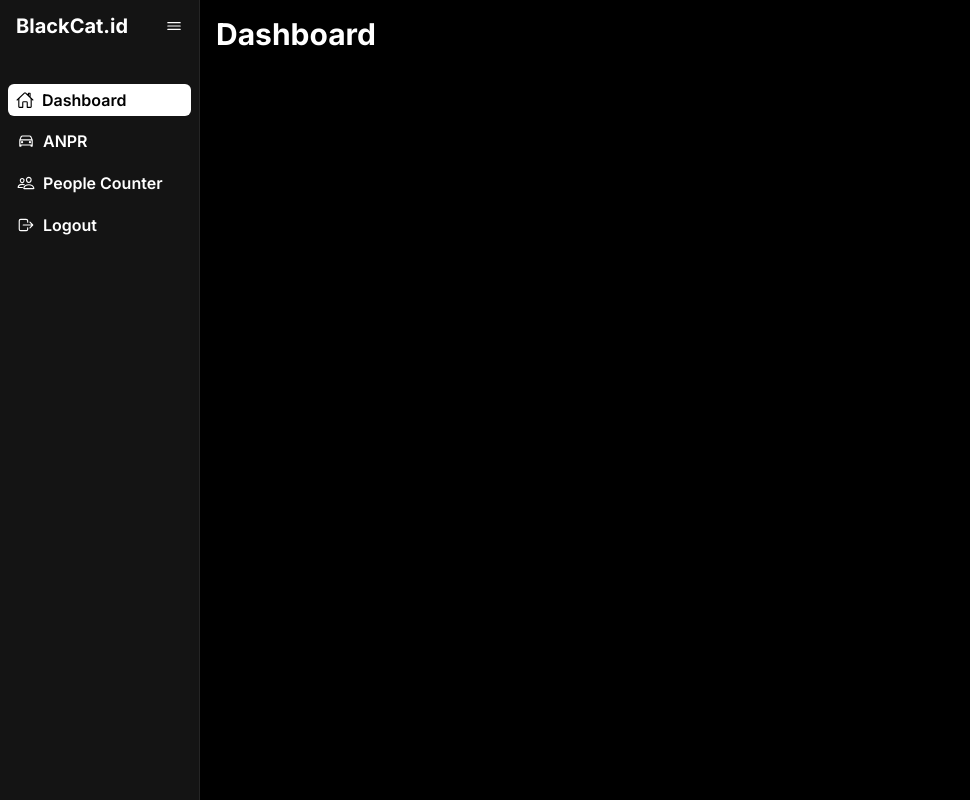
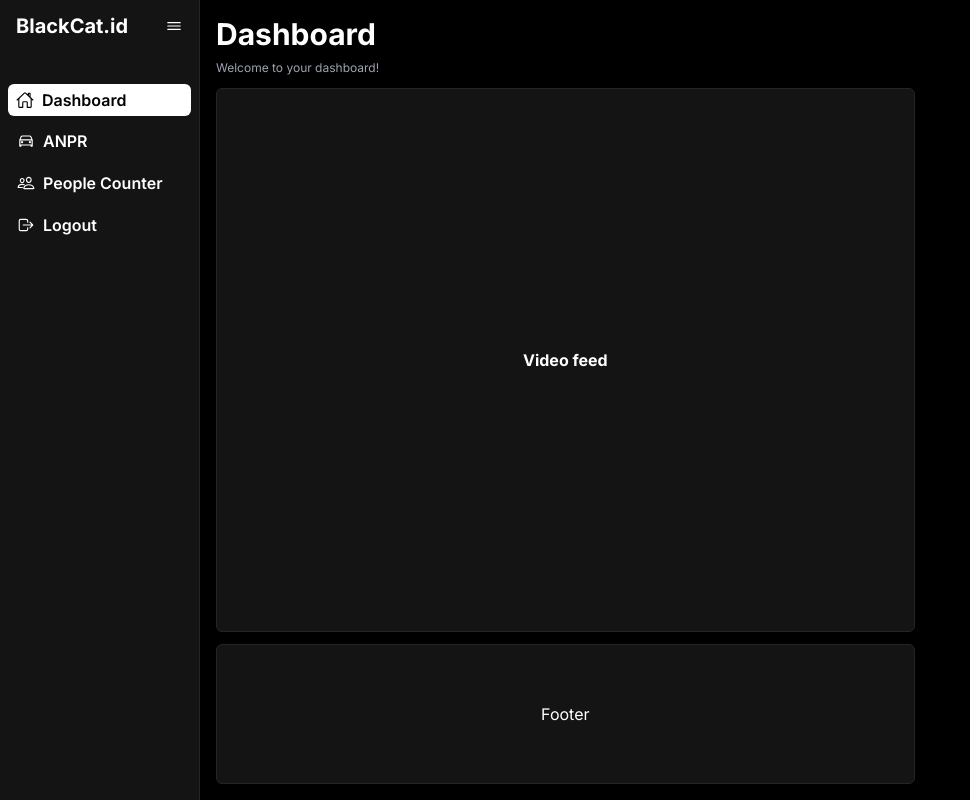
Before and after one commit to Aarya3624/blackcat-dashboard, a Next.js app: page / in a window 1280 px wide. Shown: the whole page, without its empty margins (0-970 px from the left). Built offline with nearby package versions, Linux system fonts and the light colour scheme.

Commit message:
Added placeholders

```diff
--- a/src/app/components/dashboard.tsx
+++ b/src/app/components/dashboard.tsx
@@ -1,7 +1,25 @@
 import React from "react";
 
 const Dashboard = () => {
-  return <h1 className="text-3xl font-bold">Dashboard</h1>;
+  return (
+    <div className="flex flex-col w-full gap-2 h-full">
+      <h1 className="text-3xl font-bold">Dashboard</h1>
+
+      <p className="text-xs text-gray-400">Welcome to your dashboard!</p>
+
+      <div className="flex bg-grey-400 border border-grey-300 p-5 justify-center items-center w-2/3 mt-1 rounded-md flex-grow">
+        <div className="font-bold">Video feed</div>
+      </div>
+      <div
+        className="flex bg-grey-400 border border-grey-300 p-5 justify-center items-center w-2/3 mt-1 rounded-md"
+        style={{
+          height: "140px",
+        }}
+      >
+        <div>Footer</div>
+      </div>
+    </div>
+  );
 };
 
 export default Dashboard;
--- a/tailwind.config.ts
+++ b/tailwind.config.ts
@@ -17,7 +17,8 @@ const config: Config = {
         grey: {
           400: "#141414",
           300: "#252525",
-          200: "#404040"
+          200: "#404040",
+          100: "#525252",
         }
       }
     },
```
